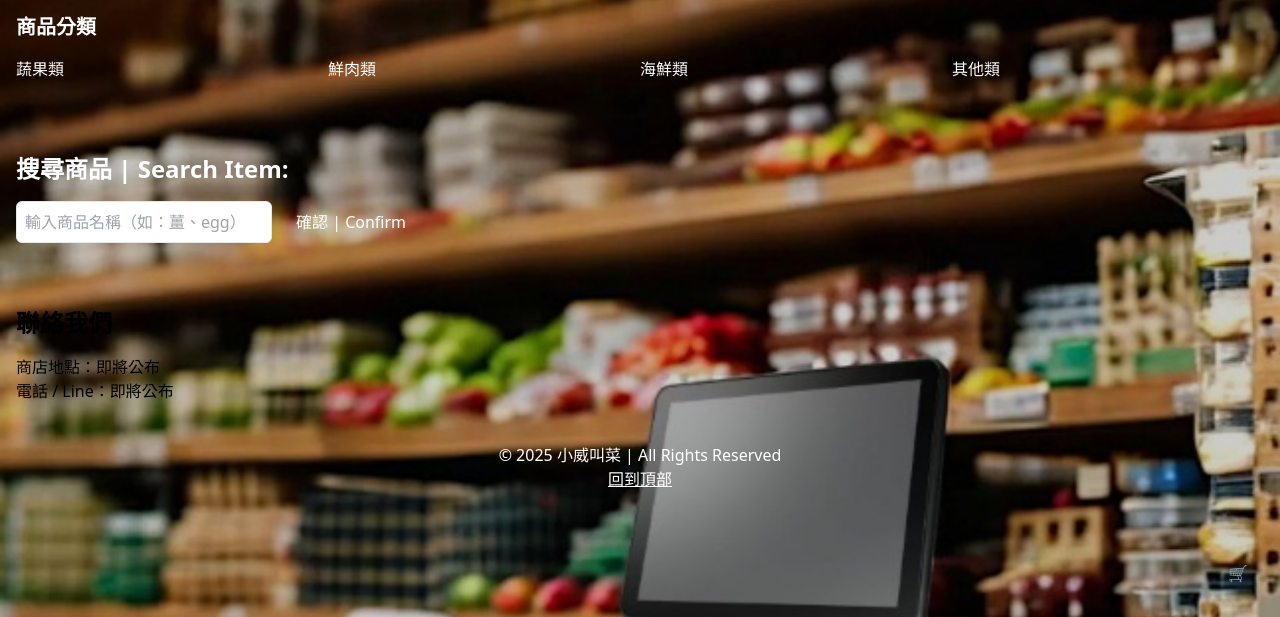
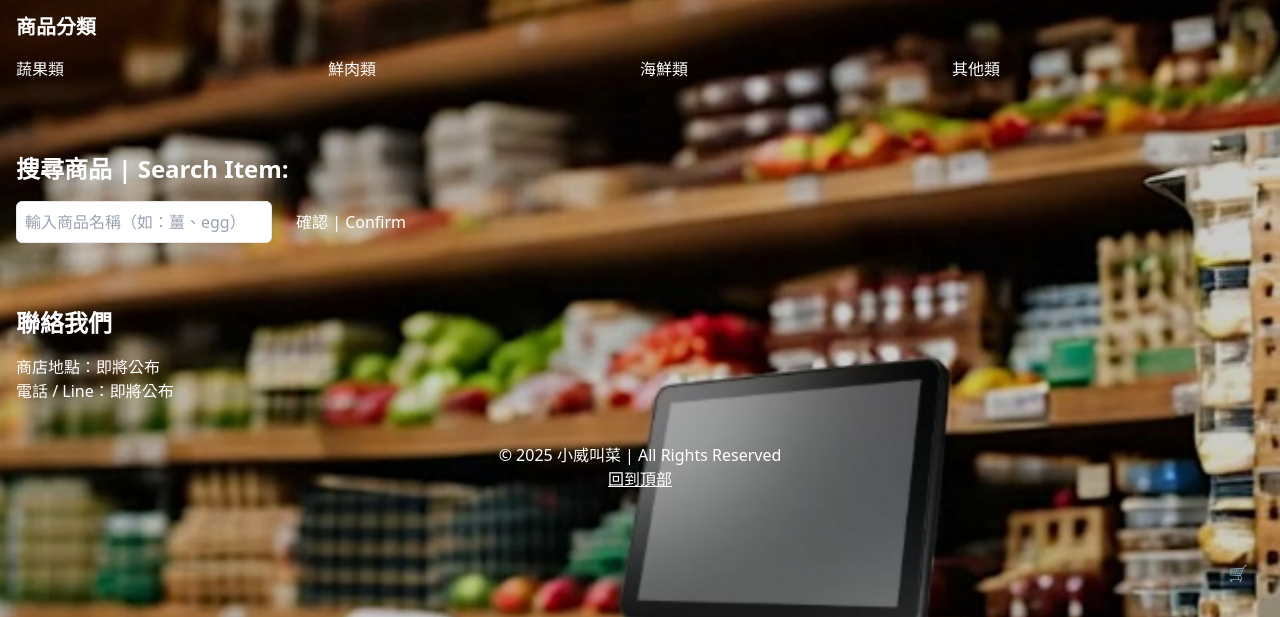
Before and after one commit to smallgut/POS-ordering, a website built with Vite: page sis-order-system/index.html in a window 1280 px wide. Shown: the part 183-800 px from the top of the page. Built offline with nearby package versions, Linux system fonts and the light colour scheme.

Commit message:
Update index.html

```diff
--- a/sis-order-system/index.html
+++ b/sis-order-system/index.html
@@ -62,7 +62,7 @@
         </section>
 
         <section class="contact py-6">
-            <div class="container mx-auto px-4">
+            <div class="container mx-auto px-4 text-white">
                 <h2 class="text-2xl font-bold mb-4">聯絡我們</h2>
                 <p>商店地點：即將公布</p>
                 <p>電話 / Line：即將公布</p>
```
